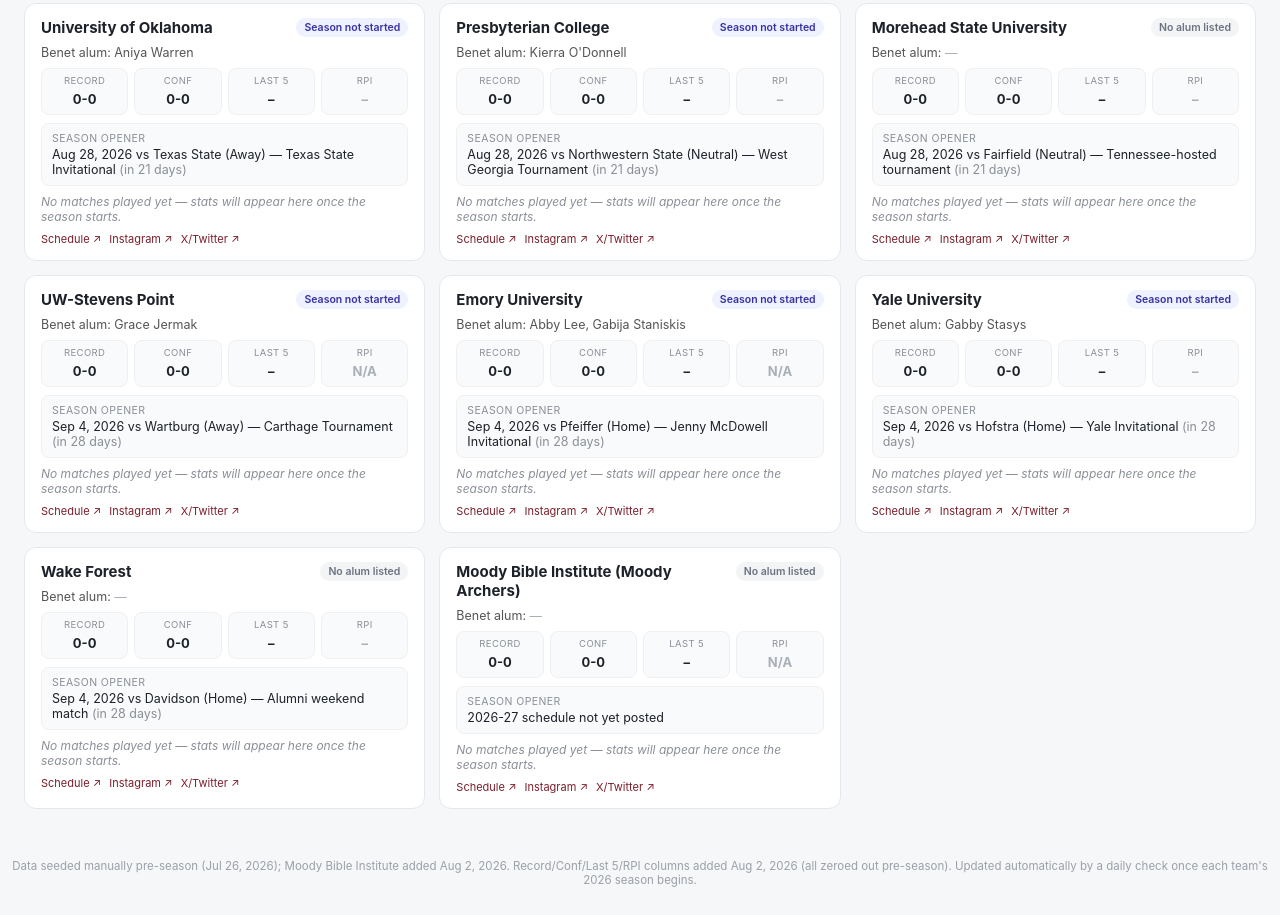
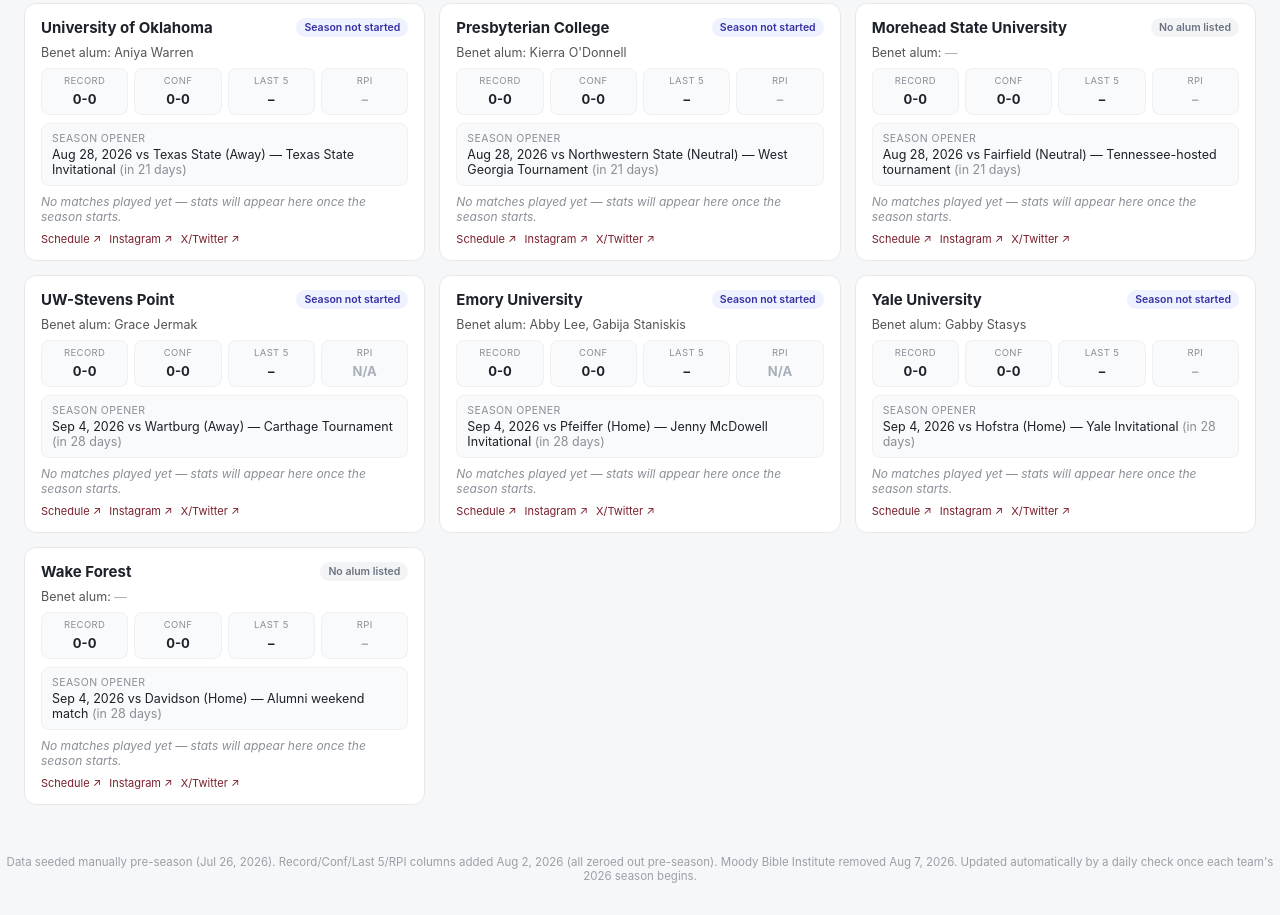
Before and after one commit to bbaker2323/volleyball-scoreboard, a plain HTML site: page index.html in a window 1280 px wide. Shown: the part 1282-2197 px from the top of the page. Drawn offline with Linux system fonts and the light colour scheme.

Commit message:
Add files via upload

```diff
--- a/index.html
+++ b/index.html
@@ -207,7 +207,7 @@
 
 <div class="grid" id="grid"></div>
 
-<footer>Data seeded manually pre-season (Jul 26, 2026); Moody Bible Institute added Aug 2, 2026. Record/Conf/Last 5/RPI columns added Aug 2, 2026 (all zeroed out pre-season). Updated automatically by a daily check once each team's 2026 season begins.</footer>
+<footer>Data seeded manually pre-season (Jul 26, 2026). Record/Conf/Last 5/RPI columns added Aug 2, 2026 (all zeroed out pre-season). Moody Bible Institute removed Aug 7, 2026. Updated automatically by a daily check once each team's 2026 season begins.</footer>
 
 <script>
 // ---- DATA_START ----
@@ -217,7 +217,7 @@
 // Each match: { date, opponent, homeAway, result: "W"|"L", setScore: "3-1", playerStats: [{player, kills, digs, aces, assists, blocks}] }
 // RPI source (D1 only): https://www.ncaa.com/rankings/volleyball-women/d1/ncaa-womens-volleyball-rpi
 // trackRpi is false for non-D1 programs (Moody Bible, Emory, UW-Stevens Point, St. Thomas (FL)) per Brad's request 2026-08-02.
-const LAST_UPDATED = "2026-08-02";
+const LAST_UPDATED = "2026-08-07";
 const RPI_SOURCE_URL = "https://www.ncaa.com/rankings/volleyball-women/d1/ncaa-womens-volleyball-rpi";
 
 const TEAMS = [
@@ -239,8 +239,7 @@
   { college: "Marquette", players: ["Molly Welge"], scheduleUrl: "https://gomarquette.com/sports/womens-volleyball", igUrl: "https://www.instagram.com/marquettevb/", twitterUrl: "https://x.com/MarquetteVB", opener: { date: "2026-08-24", opponent: "Texas", homeAway: "Neutral", note: "AVCA First Serve, Fiserv Forum" }, matches: [], record: "0-0", confRecord: "0-0", last5: "–", trackRpi: true, rpi: null },
   { college: "Presbyterian College", players: ["Kierra O'Donnell"], scheduleUrl: "https://gobluehose.com/sports/womens-volleyball", igUrl: "https://www.instagram.com/bluehosewvb/", twitterUrl: "https://x.com/BlueHoseWVB", opener: { date: "2026-08-28", opponent: "Northwestern State", homeAway: "Neutral", note: "West Georgia Tournament" }, matches: [], record: "0-0", confRecord: "0-0", last5: "–", trackRpi: true, rpi: null },
   { college: "Wake Forest", players: [], scheduleUrl: "https://godeacs.com/sports/womens-volleyball/roster", igUrl: "https://www.instagram.com/demondeacons/", twitterUrl: "https://x.com/demondeacons", opener: { date: "2026-09-04", opponent: "Davidson", homeAway: "Home", note: "Alumni weekend match" }, matches: [], record: "0-0", confRecord: "0-0", last5: "–", trackRpi: true, rpi: null },
-  { college: "Morehead State University", players: [], scheduleUrl: "https://msueagles.com/sports/womens-volleyball/schedule", igUrl: "https://www.instagram.com/msueaglesvb/", twitterUrl: "https://x.com/MSUEaglesVB", opener: { date: "2026-08-28", opponent: "Fairfield", homeAway: "Neutral", note: "Tennessee-hosted tournament" }, matches: [], record: "0-0", confRecord: "0-0", last5: "–", trackRpi: true, rpi: null },
-  { college: "Moody Bible Institute (Moody Archers)", players: [], scheduleUrl: "https://www.moodyarchers.org/sports/wvball/2026-27/schedule", igUrl: "https://www.instagram.com/moody_archers/", twitterUrl: "https://x.com/moodyarchers", opener: null, matches: [], record: "0-0", confRecord: "0-0", last5: "–", trackRpi: false, rpi: null }
+  { college: "Morehead State University", players: [], scheduleUrl: "https://msueagles.com/sports/womens-volleyball/schedule", igUrl: "https://www.instagram.com/msueaglesvb/", twitterUrl: "https://x.com/MSUEaglesVB", opener: { date: "2026-08-28", opponent: "Fairfield", homeAway: "Neutral", note: "Tennessee-hosted tournament" }, matches: [], record: "0-0", confRecord: "0-0", last5: "–", trackRpi: true, rpi: null }
 ];
 // ---- DATA_END ----
 
```
